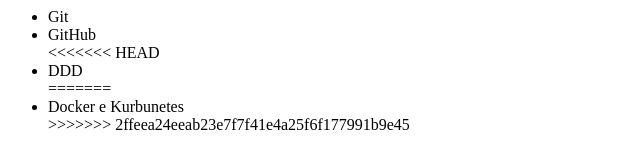
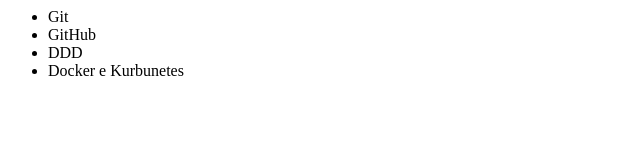
Before and after one commit to GabrielPina/portal, a plain HTML site: page home.html in a window 1280 px wide. Shown: the whole page, without its empty margins (0-640 px from the left). Drawn offline with Linux system fonts and the light colour scheme.

Commit message:
ajustado o merge, levando para o git

```diff
--- a/home.html
+++ b/home.html
@@ -4,11 +4,8 @@
     <ul>
       <li>Git</li>
       <li>GitHub</li>
-<<<<<<< HEAD
       <li>DDD</li>
-=======
       <li>Docker e Kurbunetes</li>
->>>>>>> 2ffeea24eeab23e7f7f41e4a25f6f177991b9e45
     </ul>
   </body>
 </html>
```
